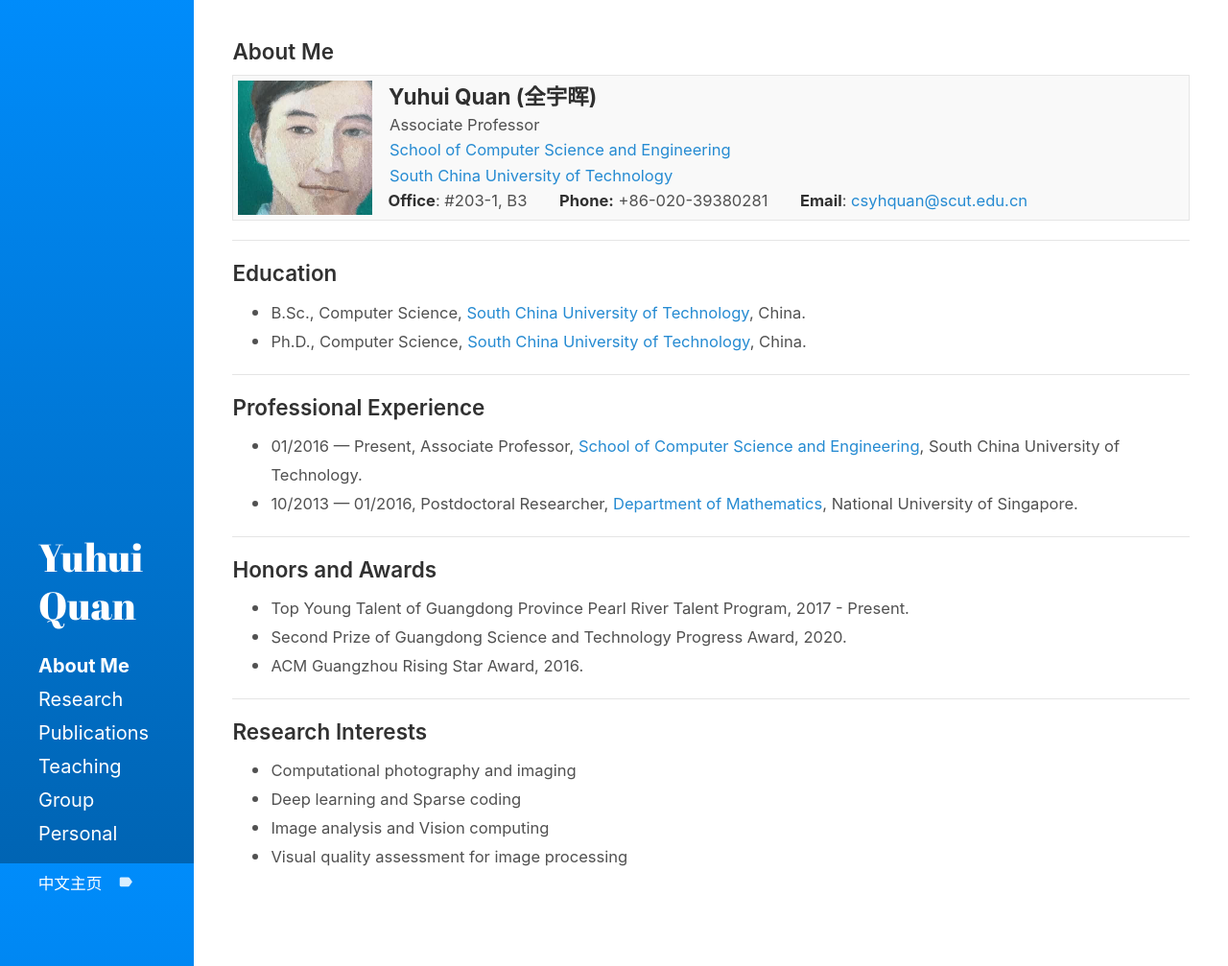
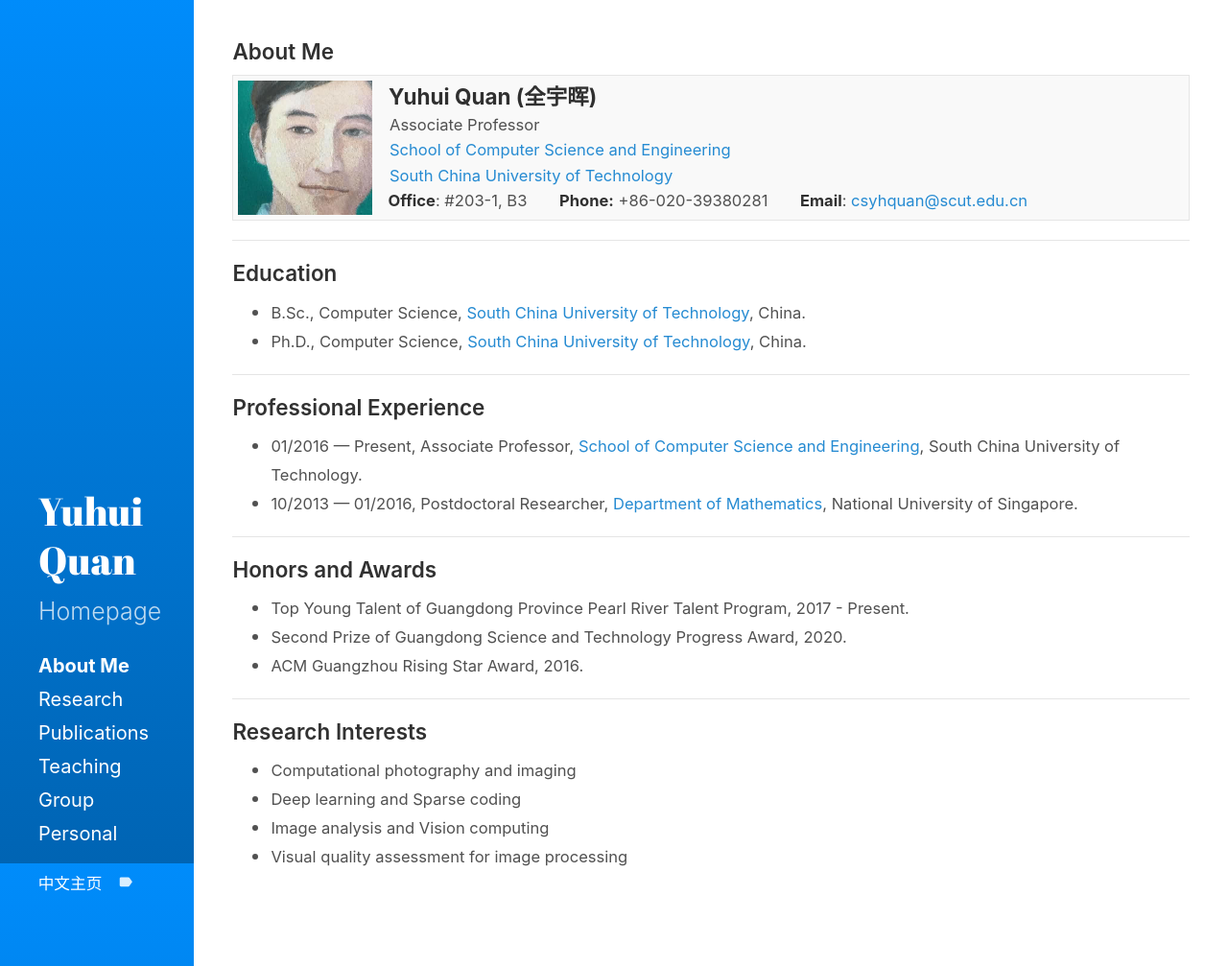
Before and after one commit to csyhquan/csyhquan.github.io, a Jekyll site: the page built from index.html, in a window 1280 px wide and 1007 px high. Shown: the whole window at 96% size. Built offline with Jekyll 4.4.1, drawn with Linux system fonts in a browser that asks for light colours; the list of posts is cut into pages by our own code.

Commit message:
Update _config.yml

```diff
--- a/_config.yml
+++ b/_config.yml
@@ -5,7 +5,7 @@ highlighter:      rouge
 # Setup
 title:            Yuhui Quan
 tagline:          'A theme'
-description:      ''
+description:      'Homepage'
 url:              https://csyhquan.github.io
 baseurl:          ''
                   # the optional subpath of your site, e.g. "/blog"
```
